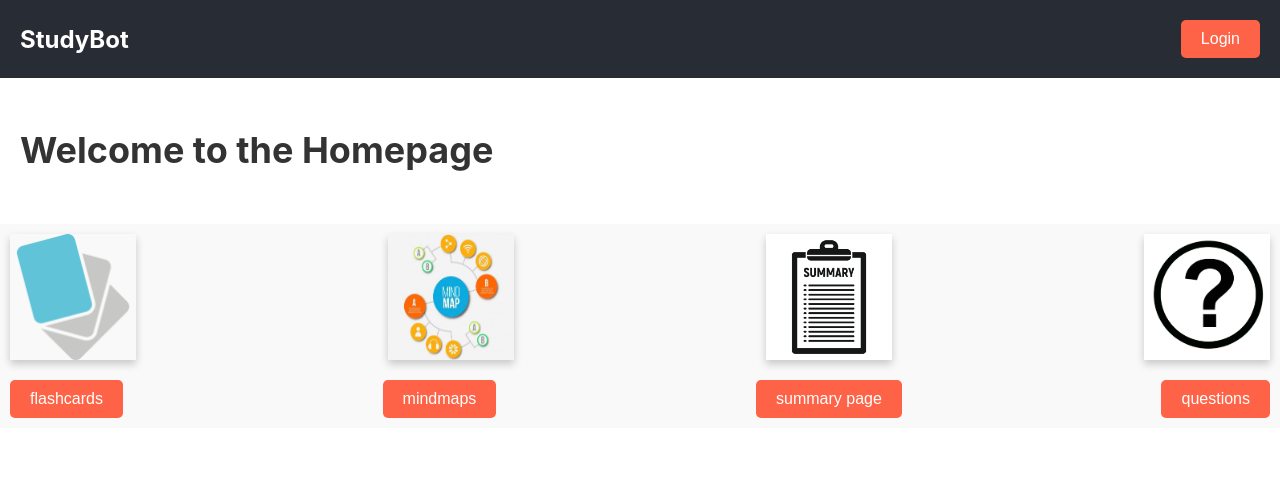
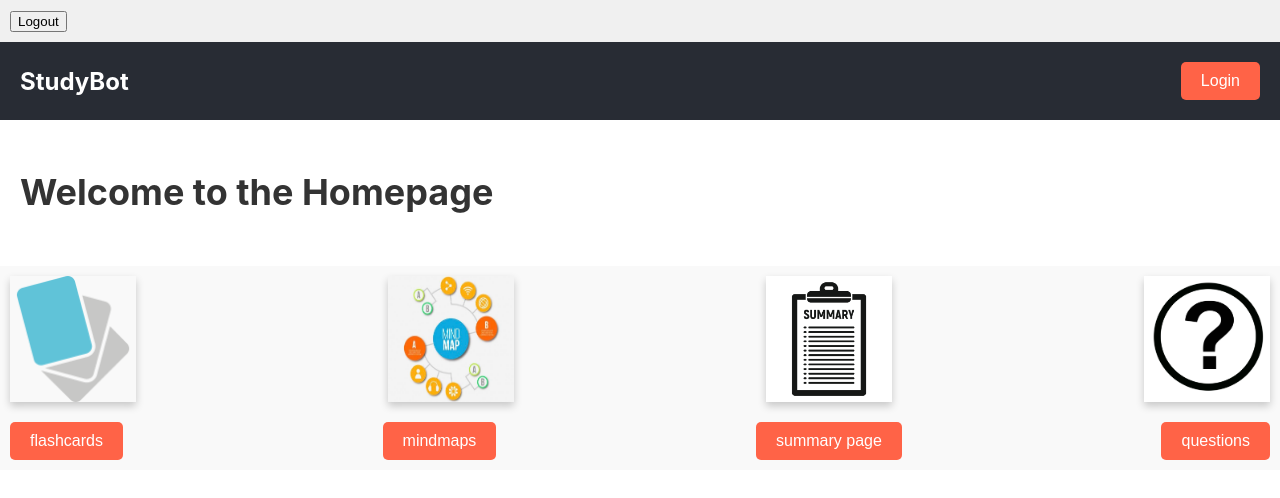
Before and after one commit to JoshuaThomas123/University_project, a React (Create React App) app in the folder frontend/: page / in a window 1280 px wide. Shown: the top 498 px of the page. Built offline with nearby package versions, Linux system fonts and the light colour scheme.

Commit message:
Update App.js

```diff
--- a/frontend/src/App.js
+++ b/frontend/src/App.js
@@ -1,19 +1,56 @@
-import React from 'react';
-import { BrowserRouter as Router, Routes, Route } from 'react-router-dom';
+import React, { useState } from 'react';
+import { BrowserRouter as Router, Routes, Route, Navigate } from 'react-router-dom';
 import Homepage from './pages/homepage';
 import Viewpage from './pages/viewpage';
 import Login from './pages/login';
 import Signup from './pages/signup';
 
 function App() {
+  const [isAuthenticated, setIsAuthenticated] = useState(false);
+
+
+  const handleLogin = () => {
+    setIsAuthenticated(true);
+  };
+
+
+  const handleLogout = () => {
+    setIsAuthenticated(false);
+  };
+
+
+  const ProtectedRoute = ({ children }) => {
+    if (!isAuthenticated) {
+      return <Navigate to="/login" replace />;
+    }
+    return children;
+  };
+
   return (
     <Router>
-      <Routes>
-        <Route path="/" element={<Homepage />} />
-        <Route path="/login" element={<Login />} />
-        <Route path="/viewpage" element={<Viewpage />} />
-        <Route path="/signup" element={<Signup />} />
-      </Routes>
+      <div>
+
+        <nav style={{ padding: '10px', backgroundColor: '#f0f0f0' }}>
+          <button onClick={handleLogout}>Logout</button>
+        </nav>
+
+        <Routes>
+
+          <Route path="/" element={<Homepage />} />
+          <Route path="/login" element={<Login onLogin={handleLogin} />} />
+          <Route path="/signup" element={<Signup />} />
+
+
+          <Route
+            path="/viewpage"
+            element={
+              <ProtectedRoute>
+                <Viewpage />
+              </ProtectedRoute>
+            }
+          />
+        </Routes>
+      </div>
     </Router>
   );
 }
```
